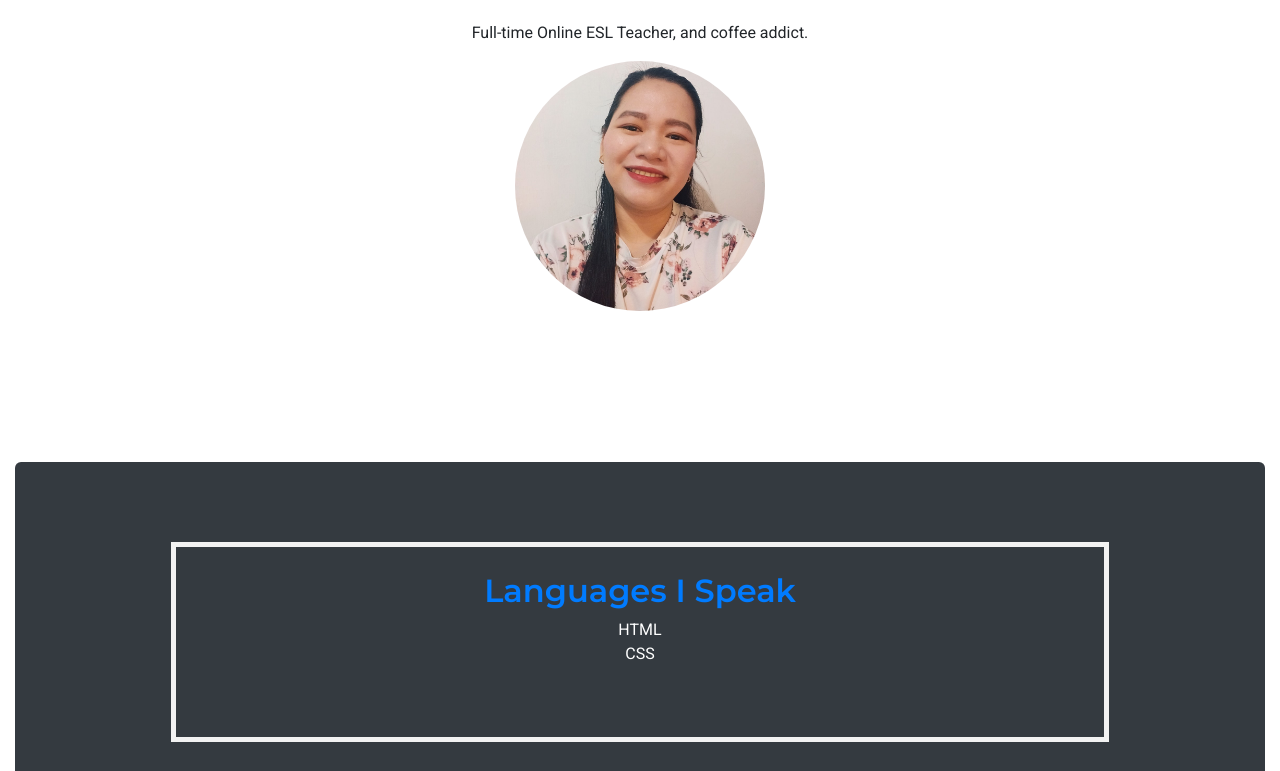
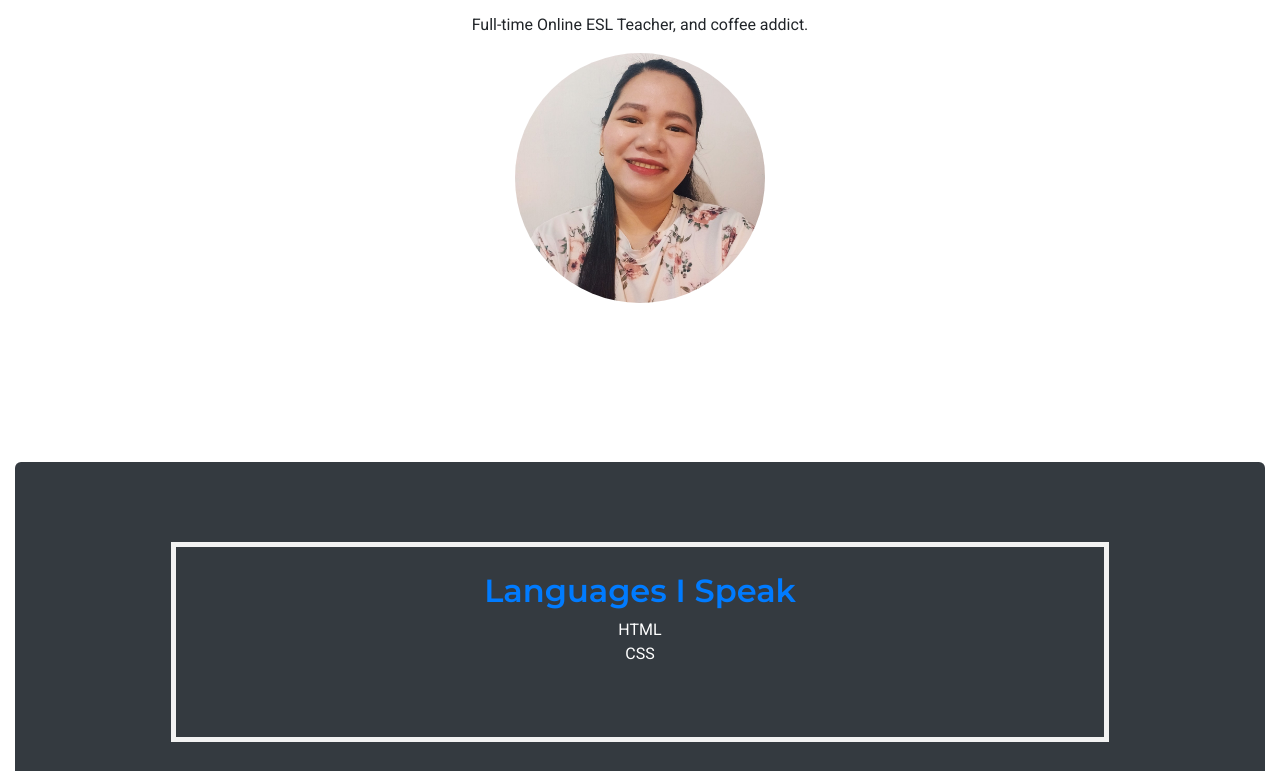
Before and after one commit to LeaMorales28/fcb-portfolio-morales, a plain HTML site: page index.html in a window 1280 px wide. Shown: the part 226-997 px from the top of the page. Drawn offline with nearby package versions, Linux system fonts and the light colour scheme.

Commit message:
Update index.html

```diff
--- a/index.html
+++ b/index.html
@@ -56,7 +56,7 @@ fixed-top">
 				<h1>Lea Morales - Front-End Web Developer</h1>
 				<!-- p: paragraph -->
 				<p>Hello, World! My name is Lei and I am an aspiring Web Developer from Manila, PH. </p>
-			<p></p>Full-time Online ESL Teacher, and coffee addict. </p>
+			<p>Full-time Online ESL Teacher, and coffee addict.</p>
 		<!-- img: image; src: source -->
 				<img id="profile" src="images/meh.jpg" class="img-fluid">
 		</section>
```
